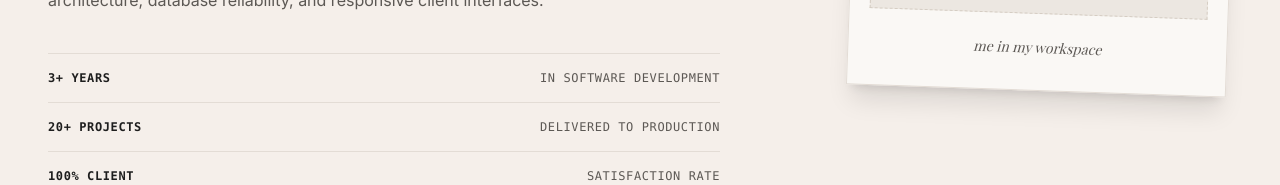
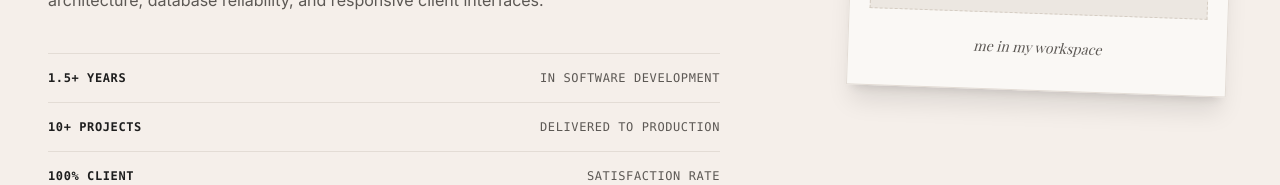
Before and after one commit to hashir210/hashir-portfolio, a Next.js app: page / in a window 1280 px wide. Shown: the part 434-619 px from the top of the page. Built offline with nearby package versions, Linux system fonts and the light colour scheme; a web font is replaced by a local one.

Commit message:
Update Hero stats to 1.5+ Years experience and 10+ Projects

```diff
--- a/src/components/Hero.tsx
+++ b/src/components/Hero.tsx
@@ -23,11 +23,11 @@ export default function Hero() {
         {/* Stats Table (Bordered Grid) */}
         <div className="border-t border-editorial-border mb-10 flex flex-col font-mono text-xs tracking-wider">
           <div className="py-4 border-b border-editorial-border flex justify-between items-center">
-            <span className="uppercase text-editorial-dark font-bold">3+ Years</span>
+            <span className="uppercase text-editorial-dark font-bold">1.5+ Years</span>
             <span className="uppercase text-editorial-muted">in software development</span>
           </div>
           <div className="py-4 border-b border-editorial-border flex justify-between items-center">
-            <span className="uppercase text-editorial-dark font-bold">20+ Projects</span>
+            <span className="uppercase text-editorial-dark font-bold">10+ Projects</span>
             <span className="uppercase text-editorial-muted">delivered to production</span>
           </div>
           <div className="py-4 border-b border-editorial-border flex justify-between items-center">
```
